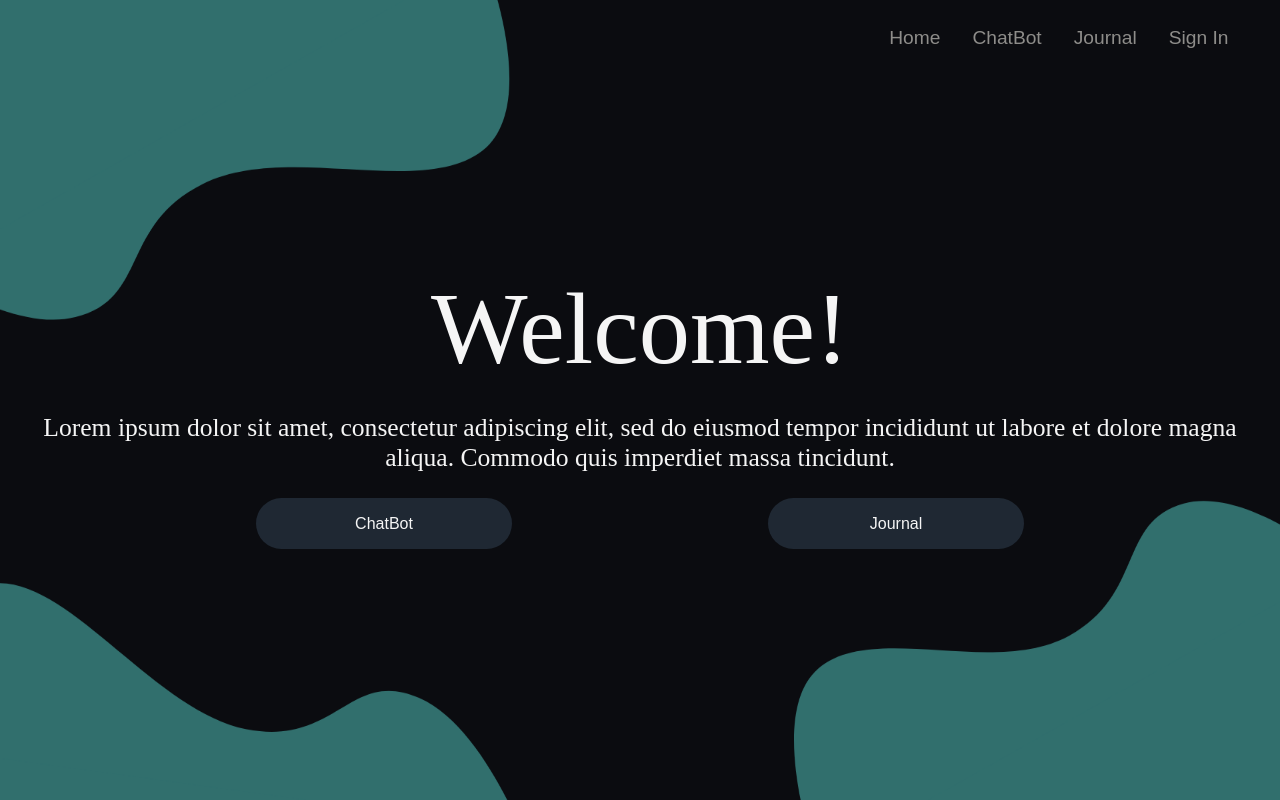
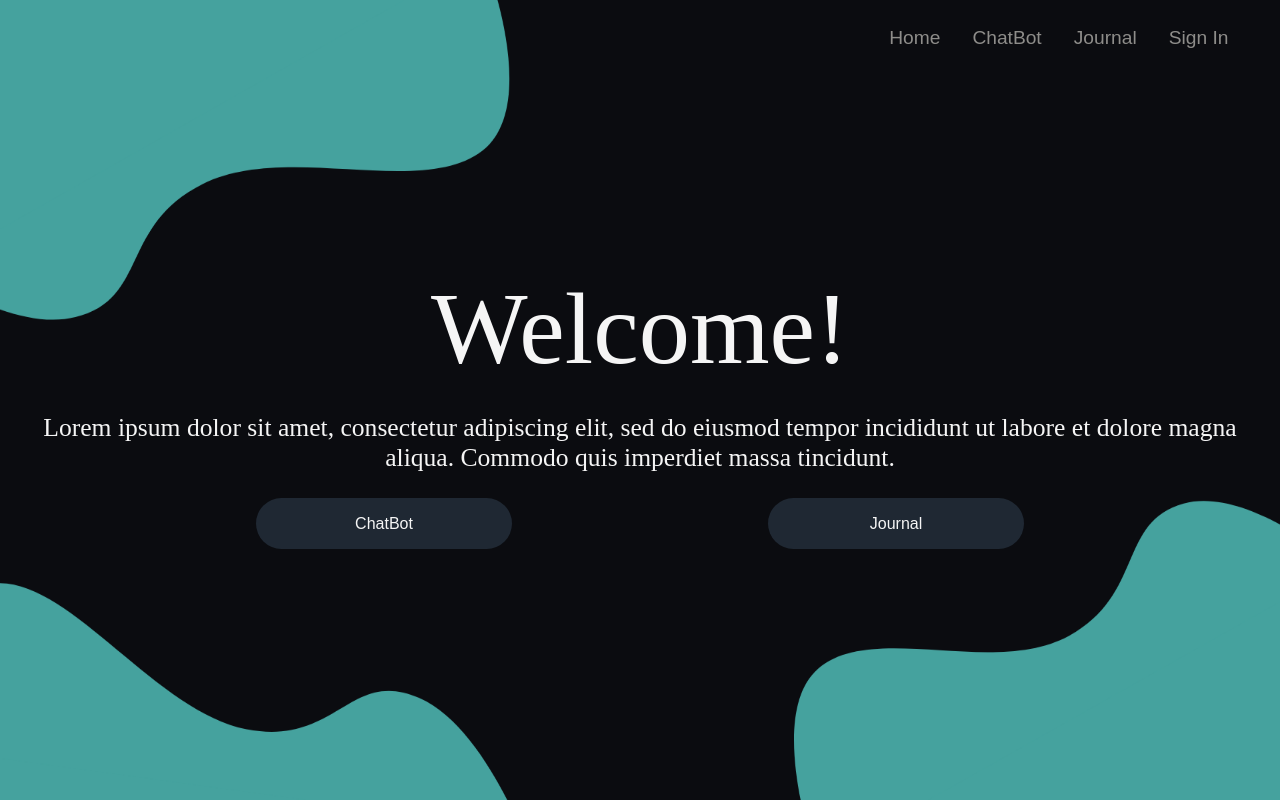
Before and after one commit to lasyapan/Chatto, a Flask app: page /home in a window 1280 px wide. Run offline with Flask 2, Linux system fonts and the light colour scheme; parts of the project's set-up code (start-up, migrations or seed data) failed here and were passed over.

Commit message:
Switching Background

```diff
--- a/static/style.css
+++ b/static/style.css
@@ -2,7 +2,7 @@ html{
     height: 100%;
 }
 body{
-    background-image: url('something.png');
+    background-image: url('background.png');
     background-repeat: no-repeat;
     background-size: 100% 100%;
     height: 100%;
```
